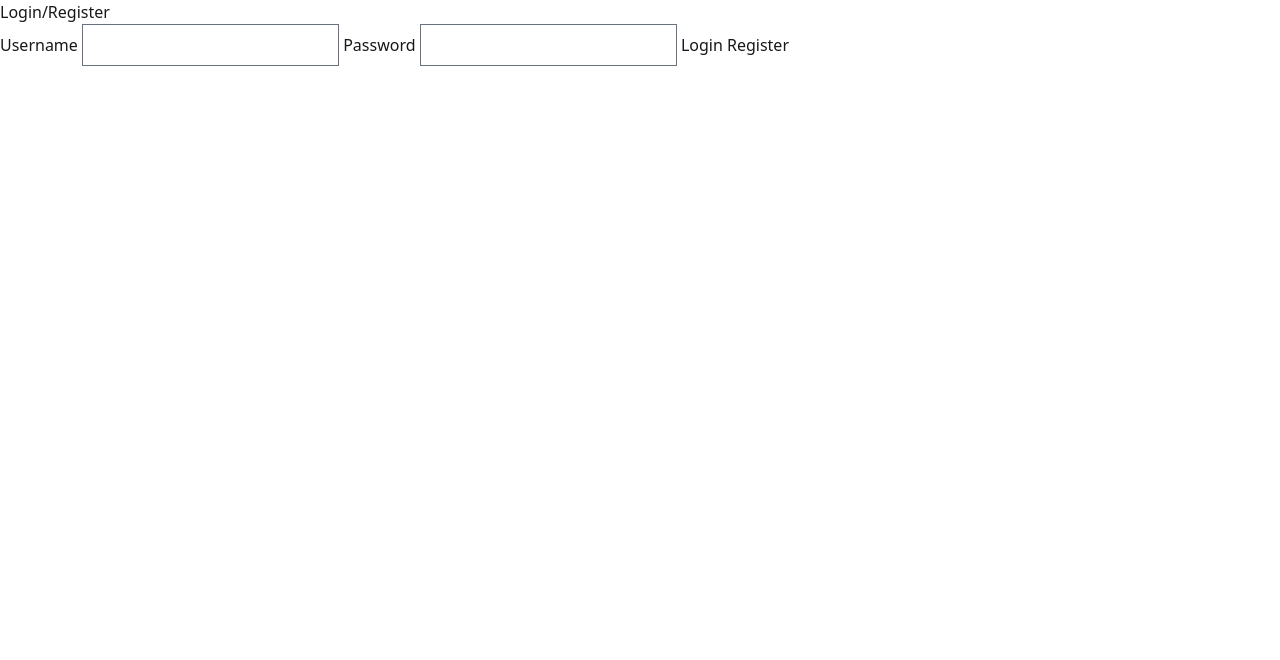
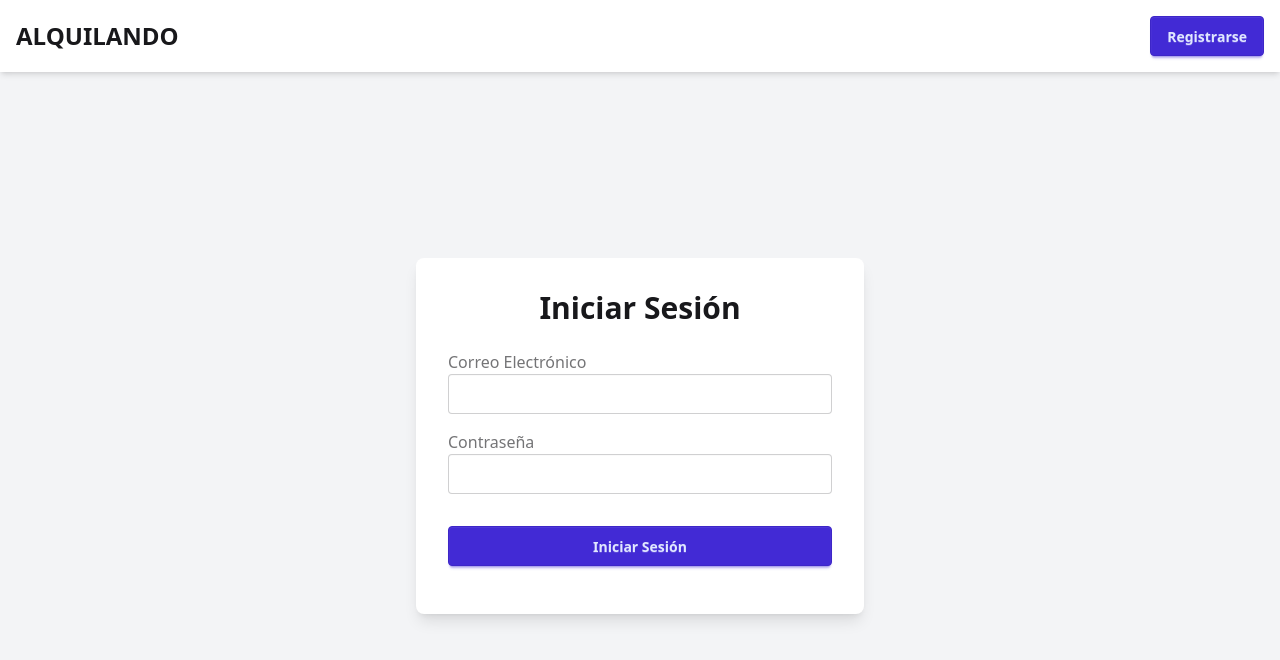
Before and after one commit to diazmartinx/ING2-UNLP, a SvelteKit app: page /demo/lucia/login in a window 1280 px wide. Shown: the top 660 px of the page. Built offline with nearby package versions, Linux system fonts and the light colour scheme; no server answers.

Commit message:
creado los popups de iniciar sesion y registrarse, y mejorando la ruta /login por si se decide usar esa

```diff
--- a/src/routes/+page.svelte
+++ b/src/routes/+page.svelte
@@ -7,6 +7,21 @@
     let fechaInicioError = $state('');
     let fechaFinError = $state('');
     let ubicacionError = $state('');
+    let showLoginModal = $state(false);
+    let showRegisterModal = $state(false);
+
+    function openLoginModal() {
+        showLoginModal = true;
+    }
+
+    function openRegisterModal() {
+        showRegisterModal = true;
+    }
+
+    function closeModals() {
+        showLoginModal = false;
+        showRegisterModal = false;
+    }
 
     // Helper to format date as YYYY-MM-DD
     function formatDate(date: Date): string {
@@ -89,8 +104,8 @@
         <span class="text-2xl font-bold">ALQUILANDO</span>
 
         <div class="flex gap-2">
-            <button class="btn">Iniciar Sesión</button>
-            <button class="btn btn-primary">Registrarse</button>
+            <button onclick={openLoginModal} class="btn">Iniciar Sesión</button>
+            <button onclick={openRegisterModal} class="btn btn-primary">Registrarse</button>
         </div>
     </nav>
 
@@ -140,4 +155,73 @@
             </form>
         </section>
     </main>
+
+    {#if showLoginModal}
+    <div class="modal modal-open">
+        <div class="modal-box">
+            <h2 class="font-bold text-lg">Iniciar Sesión</h2>
+            <form>
+                <div class="form-control">
+                    <label class="label" for="email">
+                        <span class="label-text">Correo Electrónico</span>
+                    </label>
+                    <input type="email" id="email" class="input input-bordered w-full" />
+                </div>
+                <div class="form-control">
+                    <label class="label" for="password">
+                        <span class="label-text">Contraseña</span>
+                    </label>
+                    <input type="password" id="password" class="input input-bordered w-full" />
+                </div>
+                <div class="modal-action">
+                    <button type="button" class="btn btn-ghost" onclick={closeModals}>Cancelar</button>
+                    <button type="submit" class="btn btn-primary">Iniciar Sesión</button>
+                </div>
+            </form>
+            <p class="text-sm mt-4 text-center">
+                ¿Aún no estás registrado?
+                <button
+                    type="button"
+                    class="text-primary underline cursor-pointer"
+                    onclick={() => { closeModals(); openRegisterModal(); }}
+                >
+                    Presiona acá
+                </button>
+            </p>
+        </div>
+    </div>
+    {/if}
+
+    <!-- Modal de Registrarse -->
+    {#if showRegisterModal}
+    <div class="modal modal-open">
+        <div class="modal-box">
+            <h2 class="font-bold text-lg">Registrarse</h2>
+            <form>
+                <div class="form-control">
+                    <label class="label" for="name">
+                        <span class="label-text">Nombre</span>
+                    </label>
+                    <input type="text" id="name" class="input input-bordered w-full" />
+                </div>
+                <div class="form-control">
+                    <label class="label" for="email">
+                        <span class="label-text">Correo Electrónico</span>
+                    </label>
+                    <input type="email" id="email" class="input input-bordered w-full" />
+                </div>
+                <div class="form-control">
+                    <label class="label" for="password">
+                        <span class="label-text">Contraseña</span>
+                    </label>
+                    <input type="password" id="password" class="input input-bordered w-full" />
+                </div>
+                <div class="modal-action">
+                    <button type="button" class="btn btn-ghost" onclick={closeModals}>Cancelar</button>
+                    <button type="submit" class="btn btn-primary">Registrarse</button>
+                </div>
+            </form>
+        </div>
+    </div>
+    {/if}
 </div>
--- a/src/routes/demo/lucia/login/+page.svelte
+++ b/src/routes/demo/lucia/login/+page.svelte
@@ -3,19 +3,46 @@
 	import type { ActionData } from './$types';
 
 	let { form }: { form: ActionData } = $props();
+
+	function openRegisterModal() {
+		// Aquí puedes implementar la lógica para abrir un modal o redirigir a la página de registro
+		window.location.href = '?/register';
+	}
 </script>
 
-<h1>Login/Register</h1>
-<form method="post" action="?/login" use:enhance>
-	<label>
-		Username
-		<input name="username" />
-	</label>
-	<label>
-		Password
-		<input type="password" name="password" />
-	</label>
-	<button>Login</button>
-	<button formaction="?/register">Register</button>
-</form>
-<p style="color: red">{form?.message ?? ''}</p>
+<div class="flex min-h-[100dvh] flex-col bg-gray-100">
+	<!-- Nav Bar -->
+	<nav class="flex items-center justify-between bg-white p-4 shadow-md">
+		<a href="/" class="text-2xl font-bold hover:underline">ALQUILANDO</a>
+		<button class="btn btn-primary" onclick={openRegisterModal}>Registrarse</button>
+	</nav>
+
+	<main class="container mx-auto flex flex-1 flex-col items-center justify-center p-4 md:px-8">
+		<section class="w-full max-w-md rounded-lg bg-white p-8 shadow-lg">
+			<h1 class="mb-6 text-center text-3xl font-bold">Iniciar Sesión</h1>
+			<form method="post" action="?/login" use:enhance class="flex flex-col gap-4">
+				<div class="form-control">
+					<label class="label" for="email">
+						<span class="label-text">Correo Electrónico</span>
+					</label>
+					<input type="email" id="email" class="input input-bordered w-full" />
+				</div>
+				<div class="form-control">
+					<label class="label" for="password">
+						<span class="label-text">Contraseña</span>
+					</label>
+					<input
+						id="password"
+						type="password"
+						name="password"
+						class="input input-bordered w-full"
+					/>
+				</div>
+				<div class="mt-4 flex gap-2">
+					<button type="submit" class="btn btn-primary w-full">Iniciar Sesión</button>
+				</div>
+			</form>
+			<p class="text-error mt-4 text-center text-sm">{form?.message ?? ''}</p>
+		</section>
+	</main>
+</div>
```
